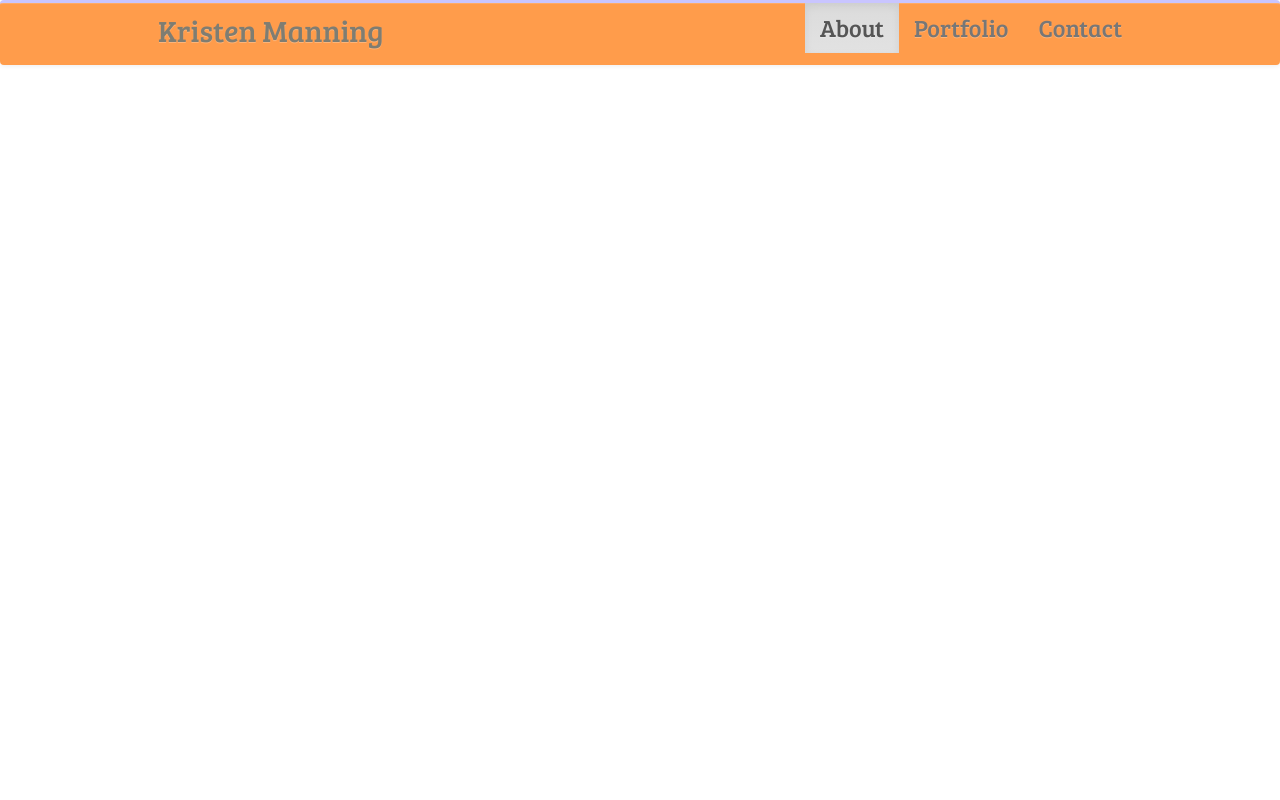
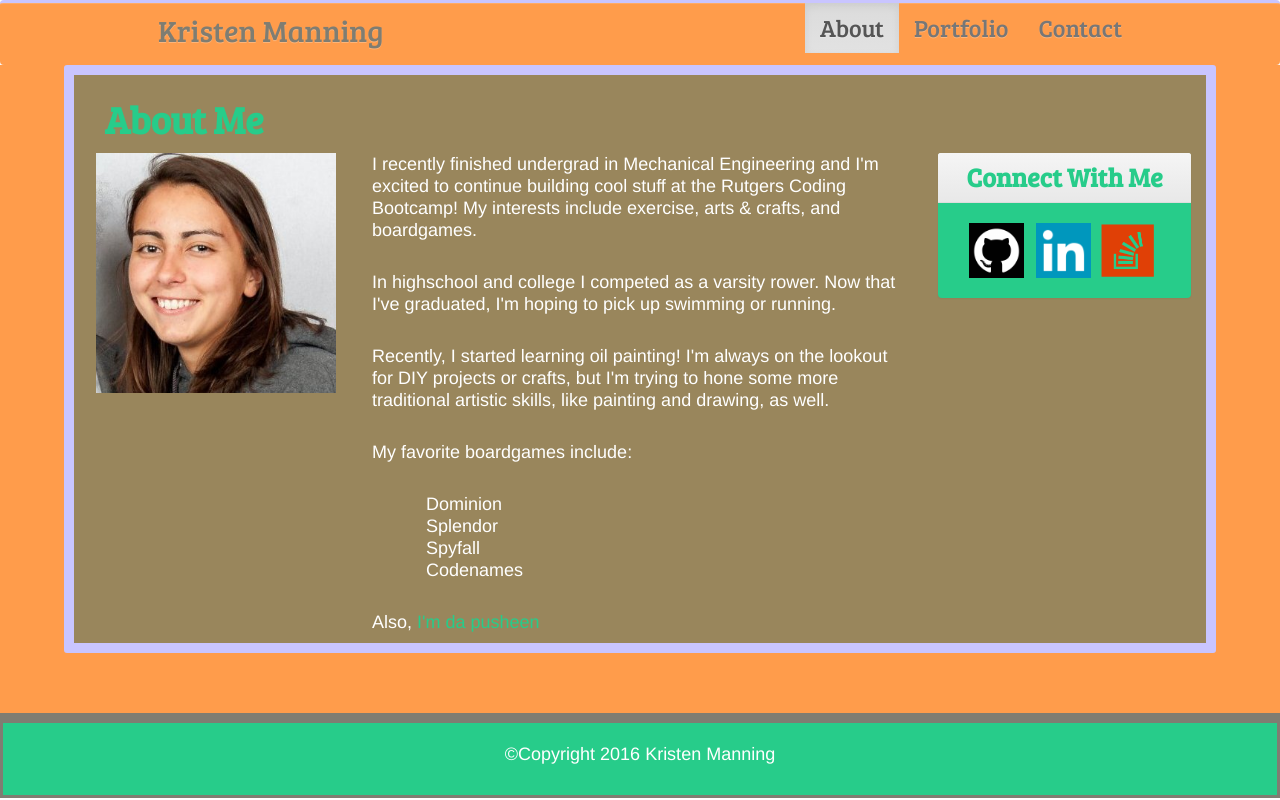
Before and after one commit to KristenManning/Bootstrap-Portfolio, a PHP site: page / in a window 1280 px wide. Run offline with PHP 8.4, Linux system fonts and the light colour scheme.

Commit message:
added content to about page and copied content onto other 2 pages as place holders

```diff
--- a/Assets/css/style.css
+++ b/Assets/css/style.css
@@ -32,7 +32,7 @@ section{
 
 #main_content{
   border: solid;
-  border-width: 25px;
+  border-width: 10px;
   border-radius: 3px;
   border-color: #C9C5FF;
   width:90%;
@@ -43,14 +43,68 @@ section{
   width: 80%;
 }
 
+.panel-default{
+  background-color:#27CC8A;
+}
+
 h1{
-  font-size: 28px;
-  line-height: 32px;
+  font-size: 38px;
+  line-height: 48px;
   color: #27CC8A;
   font-family: 'Bree Serif', serif;
+  font-weight: bold;
 
+}
+
+.panel-title{
+  font-size: 26px;
+  font-family: 'Bree Serif', serif;
+  font-weight: bold;
+  color: #27CC8A;
+  text-align: center;
+}
+
+.panel-body{
+  text-align: center;
+}
+
+.panel-default{
+  border: none;
+}
+
+h3{
+  font-size: 26px;
 }
 
 p{
   color: white;
+  font-size: 18px;
+  line-height: 22px;
 }
+
+#headshot{
+  text-align: center;
+}
+
+a{
+  text-decoration: none;
+  color:#27CC8A;
+}
+
+.items {
+    text-indent: 3em;
+    color: white;
+    font-size: 18px;
+    line-height: 22px;
+}
+
+#footer{
+  height: 85px;
+  width: 100%;
+  background-color: #27CC8A;
+  border: solid;
+  border-top-width: 10px;
+  border-color: #7F7D72;
+  text-align: center;
+
+}
--- a/index.html
+++ b/index.html
@@ -22,7 +22,7 @@
 
 
 <body>
-	<!-- Nav Bar (copied and pasted from WC3) -->
+  <!-- Nav Bar (copied and pasted from WC3) -->
       <!-- Static navbar -->
       <nav class="navbar-default">
         <div class="container">
@@ -46,6 +46,75 @@
         </div><!--/.container-fluid -->
       </nav>
 
+      <section>
+        <div class="container" id="main_content">
+
+          <div class="row">
+            <div class="col-xs-12 col-md-12">
+              <h1>&nbsp;&nbsp;About Me</h1>
+            </div>
+          </div>
+
+          <div class="row">
+            <div class="col-xs-12 col-md-3">
+              <div id="headshot">
+                <img height="240" width="240" src="assets/images/kristen_img.jpg">
+              </div>
+            </div>
+            <div class="col-xs-12 col-md-6">
+              <p>I recently finished undergrad in Mechanical Engineering and I'm excited to continue building cool stuff at the Rutgers Coding Bootcamp! My interests include exercise, arts &amp; crafts, and boardgames. </p>
+            <br>
+              <p>
+              In highschool and college I competed as a varsity rower. Now that I've graduated, I'm hoping to pick up swimming or running.
+              </p>
+            <br>
+              <p>
+              Recently, I started learning oil painting! I'm always on the lookout for DIY projects or crafts, but I'm trying to hone some more traditional artistic skills, like painting and drawing, as well.
+              </p>
+            <br>
+              <p>My favorite boardgames include:</p>
+            <br>
+              <ul class="items">
+                <li>Dominion</li>
+                <li>Splendor</li>
+                <li>Spyfall</li>
+                <li>Codenames</li>
+              </ul>
+            <br>
+              <p>Also, <a href="http://d2wss9bif9q3el.cloudfront.net/406/309/images/1340020850275.gif">I'm da pusheen</a></p>
+            </div>
+
+
+            <div class="col-xs-12 col-md-3" id="contact_me">
+              <div class="panel panel-default">
+                <div class="panel-heading">
+                  <h3 class="panel-title">Connect With Me</h3>
+                </div>
+                <div class="panel-body">
+                <a href="https://github.com/KristenManning"> <img src="assets/images/github_img.png" alt="Github" height="55" width="55"> </a>
+                &nbsp;
+                <a href="https://www.linkedin.com/in/kristen-manning-83b266104?trk=nav_responsive_tab_profile"> <img src="assets/images/linkedin_img.png" alt="Linkedin" height="55" width="55"> </a>
+                <a href="http://stackoverflow.com/users/7011391/kristen-manning"> <img src="assets/images/stackoverflow_img.png" alt="Stackoverflow" height="65" width="65"> </a>
+                </div>
+              </div>
+            </div>
+
+
+          </div>
+        </div>
+
+        <br> <br> <br>
+
+      </section>
+
+  <div id="footer">
+    <br>
+    <p> &copy;Copyright 2016 Kristen Manning </p>
+  </div>
+
+
+
+
 
 </body>
 </html>
```
Also changed, not shown: contact.html (+55 -5 lines), portfolio.html (+69 -0 lines), Assets/images/github_img.png (added), Assets/images/grunge_wall.png (added), Assets/images/kristen_img.jpg (added), Assets/images/linkedin_img.png (added), Assets/images/placeholder2_img.jpg (added), Assets/images/placeholder3_img.jpg (added), Assets/images/placeholder4_img.jpg (added), Assets/images/placeholder5_img.jpg (added), Assets/images/placeholder6_img.jpg (added), Assets/images/placeholder7_img.jpg (added), Assets/images/placeholder_img.jpg (added), Assets/images/stackoverflow_img.png (added).
